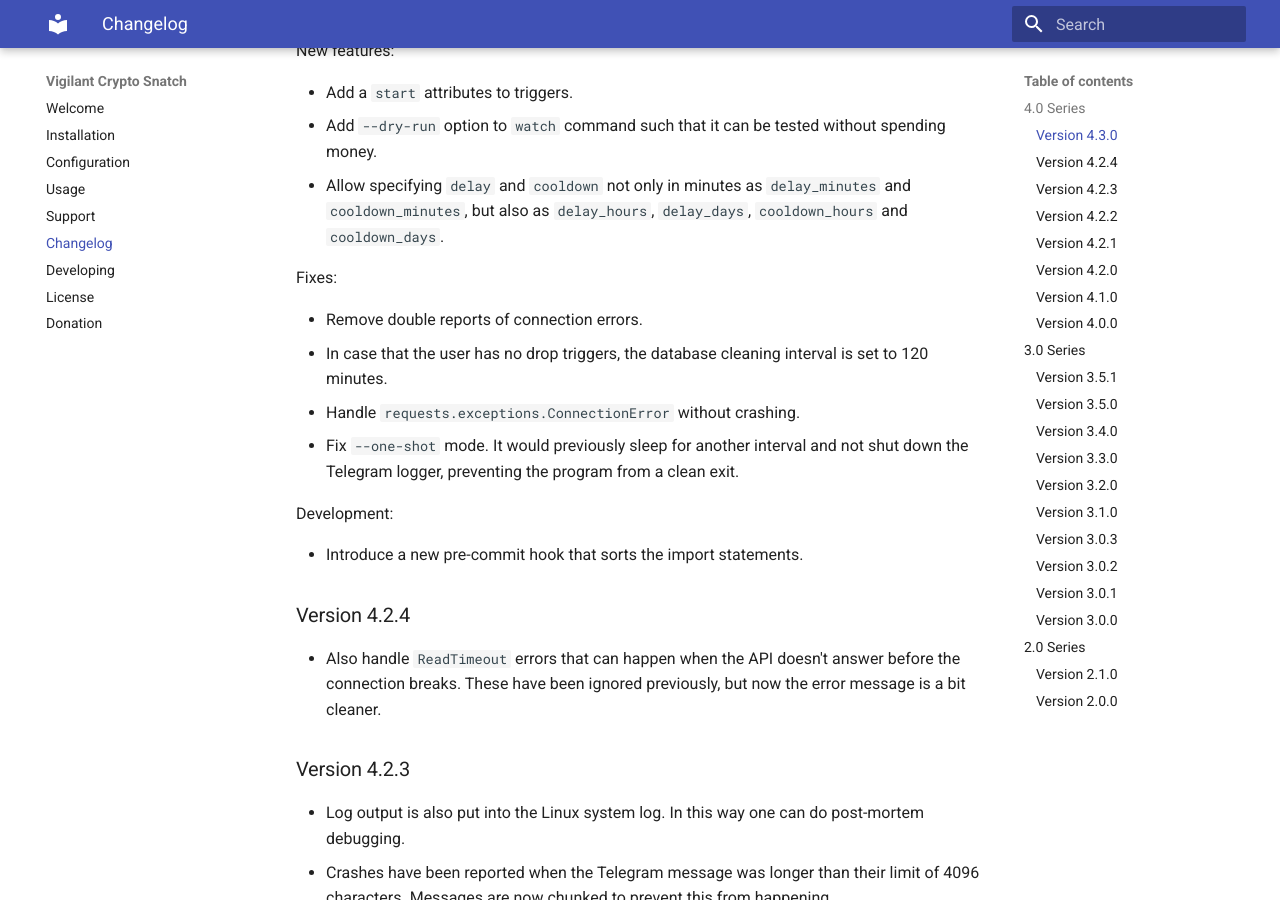
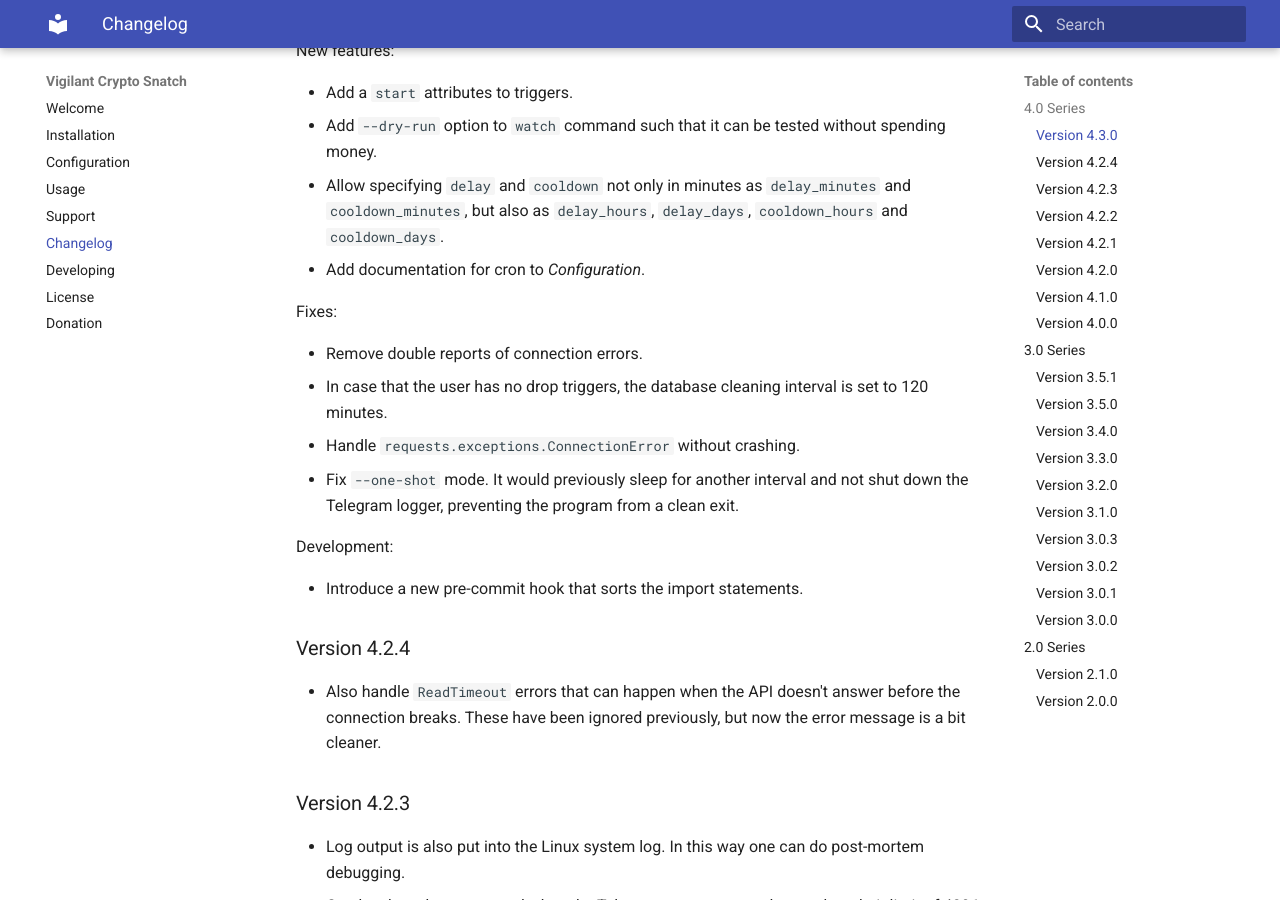
Before and after one commit to martin-ueding/vigilant-crypto-snatch, an MkDocs documentation site: the page built from docs/changelog.md, in a window 1280 px wide and 900 px high, scrolled down 304 px. Built offline with MkDocs 1.6.1 and Material for MkDocs 9.7.7, drawn with Linux system fonts in a browser that asks for light colours.

Commit message:
Update changelog

```diff
--- a/docs/changelog.md
+++ b/docs/changelog.md
@@ -11,6 +11,7 @@ New features:
 - Add a `start` attributes to triggers.
 - Add `--dry-run` option to `watch` command such that it can be tested without spending money.
 - Allow specifying `delay` and `cooldown` not only in minutes as `delay_minutes` and `cooldown_minutes`, but also as `delay_hours`, `delay_days`, `cooldown_hours` and `cooldown_days`.
+- Add documentation for cron to _Configuration_.
 
 Fixes:
 
```
